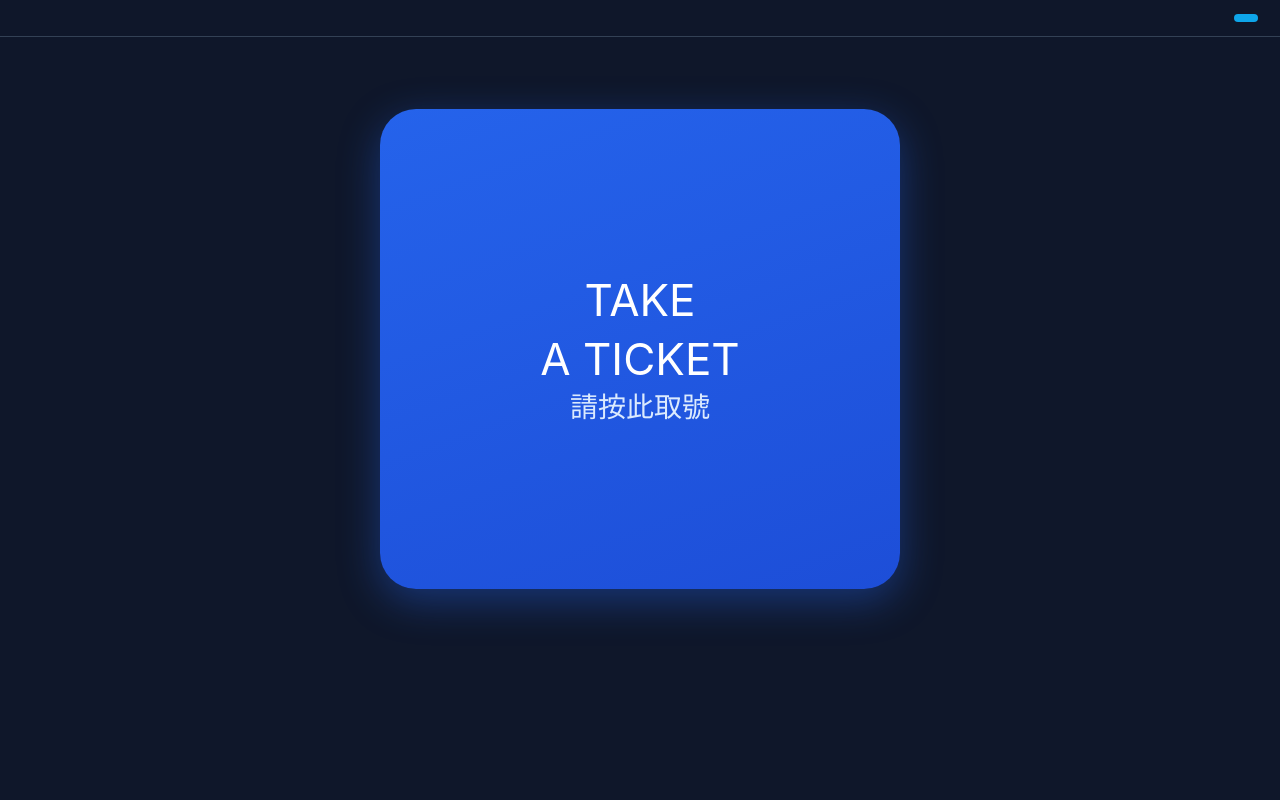
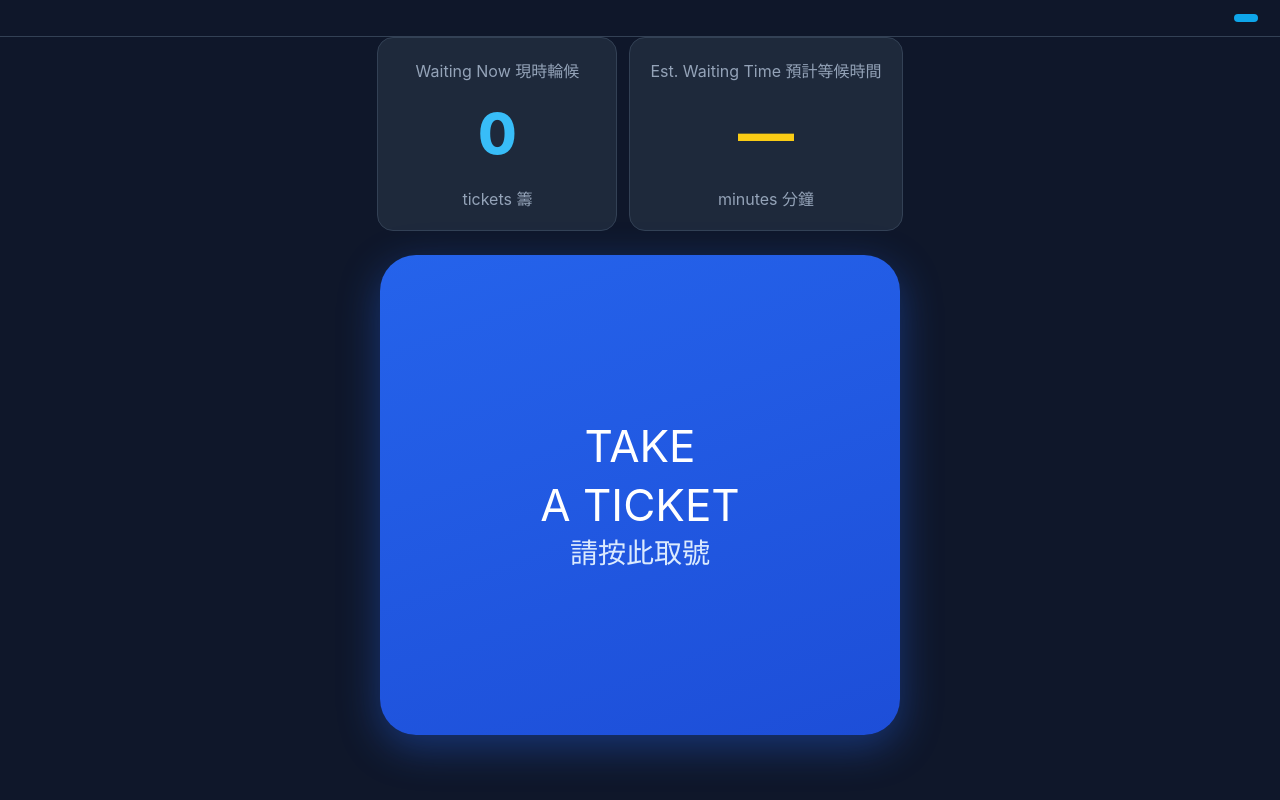
Before and after one commit to hongkongrandomguy/queue-system, a website: page public/kiosk.html in a window 1280 px wide. Drawn offline with Linux system fonts and the light colour scheme; no server answers.

Commit message:
Update kiosk.html

```diff
--- a/public/kiosk.html
+++ b/public/kiosk.html
@@ -3,7 +3,19 @@
 <title>Take Ticket 取號</title><link rel="stylesheet" href="css/style.css">
 </head><body>
 <div class="topbar"><span id="sysTitle"></span><span class="chip" id="sessChip"></span></div>
-<div class="center" style="min-height:78vh">
+<div class="center" style="min-height:78vh;gap:24px">
+  <div class="row" style="justify-content:center">
+    <div class="card center" style="min-width:240px">
+      <div class="muted">Waiting Now 現時輪候</div>
+      <div id="waitCount" style="font-size:56px;font-weight:800;color:#38bdf8">0</div>
+      <div class="muted">tickets 籌</div>
+    </div>
+    <div class="card center" style="min-width:240px">
+      <div class="muted">Est. Waiting Time 預計等候時間</div>
+      <div id="waitTime" style="font-size:56px;font-weight:800;color:#facc15">—</div>
+      <div class="muted">minutes 分鐘</div>
+    </div>
+  </div>
   <button id="takeBtn">TAKE<br>A TICKET<span class="hk" style="display:block;font-size:28px;color:#dbeafe">請按此取號</span></button>
   <div id="result" class="card center" style="display:none">
     <div class="muted">Your Ticket Number 你的籌號</div>
@@ -20,6 +32,13 @@ let busy=false;
 onState(s=>{
   document.getElementById('sessChip').textContent=`Session 時段 ${s.session.prefix}`;
   document.getElementById('sysTitle').innerHTML=`${s.settings.title} <span class="hk">${s.settings.subtitle}</span>`;
+  // 輪候數量 + 預計等候時間
+  const w = waiting().length;
+  document.getElementById('waitCount').textContent = w;
+  const avg = s.settings.avgMinutes || 3;                 // 平均每籌處理分鐘
+  const n = (s.settings.counters||[]).length || 1;        // 開放中櫃位數
+  const mins = Math.ceil(w * avg / n);
+  document.getElementById('waitTime').textContent = w ? '~'+mins : '0';
 });
 document.getElementById('takeBtn').onclick=async()=>{
   if(busy)return; busy=true;
```
